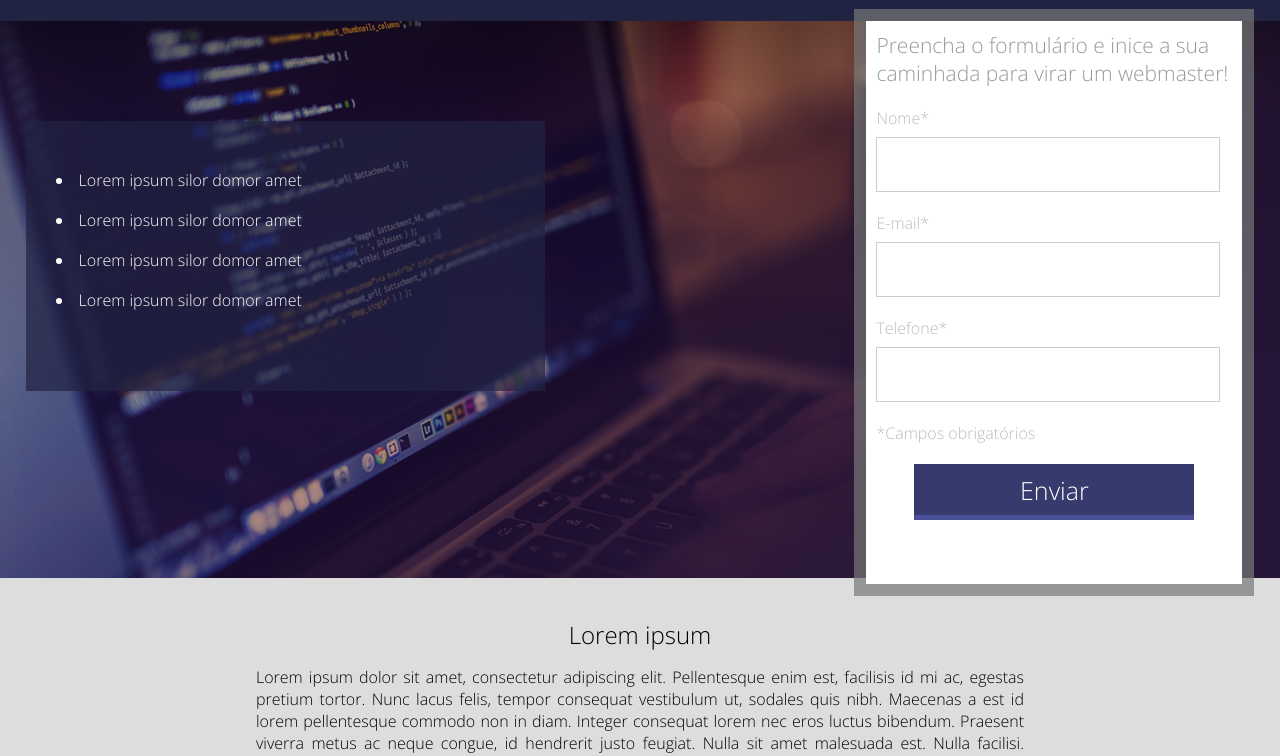
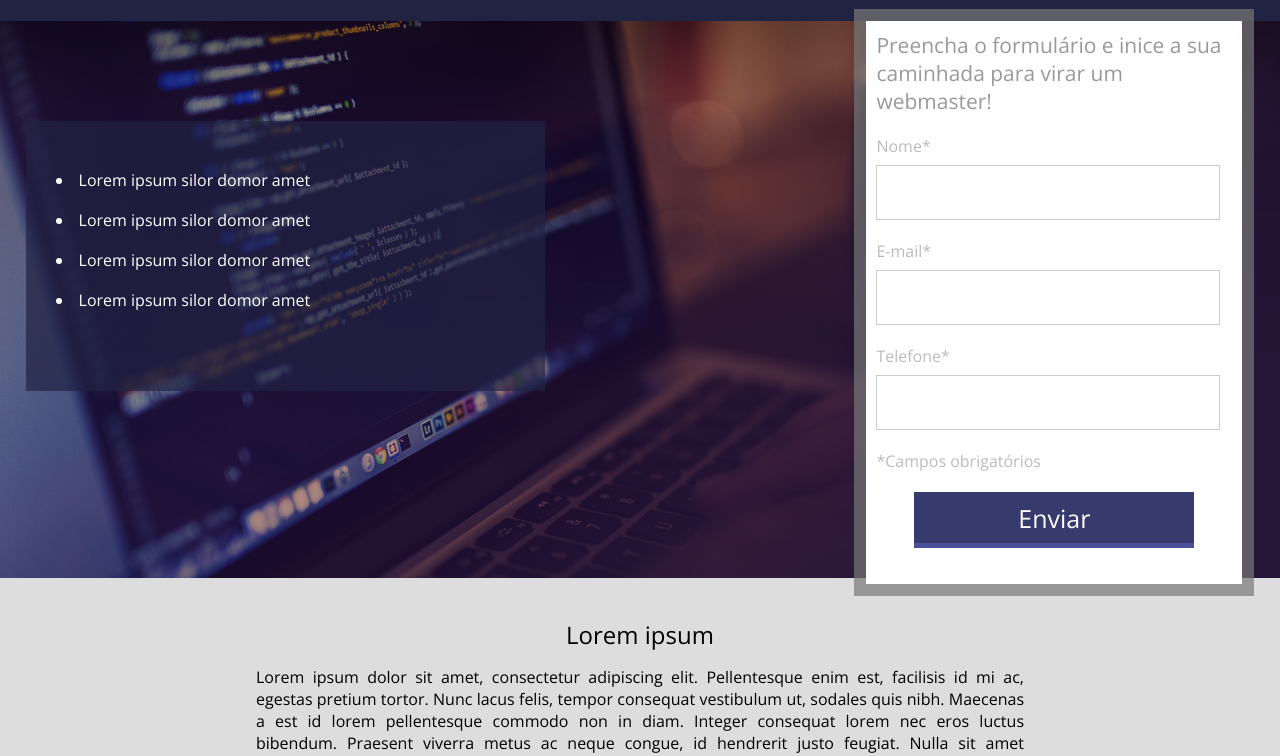
Before and after one commit to miltinsalgado/DankiCodeLandingPage, a plain HTML site: page index.html in a window 1280 px wide. Shown: the part 39-795 px from the top of the page. Drawn offline with Linux system fonts and the light colour scheme.

Commit message:
Update Fonts Commit

```diff
--- a/css/style.css
+++ b/css/style.css
@@ -11,7 +11,7 @@ html, body{
 
 @font-face{
     font-family: "Open Sans";
-    src: url("/fonts/OpenSans/static/OpenSans/OpenSans-Light.ttf");
+    src: url("/fonts/OpenSans/static/OpenSans/OpenSans-Regular.ttf");
 }
 
 .clear{
```
